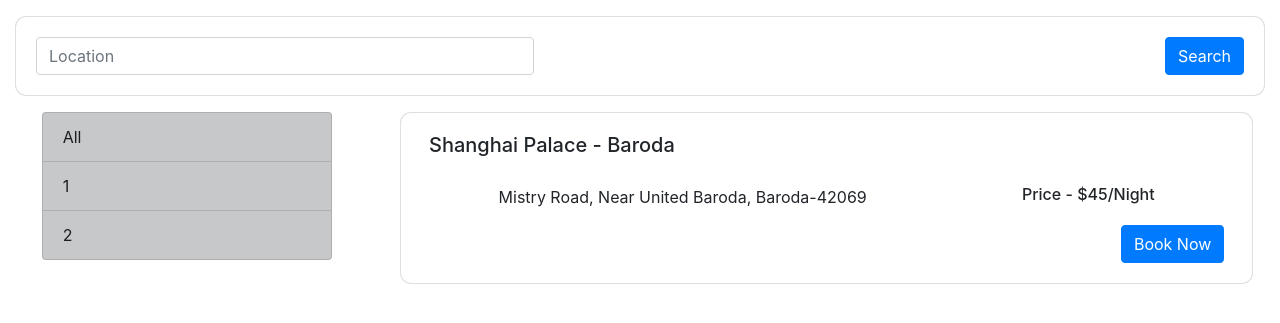
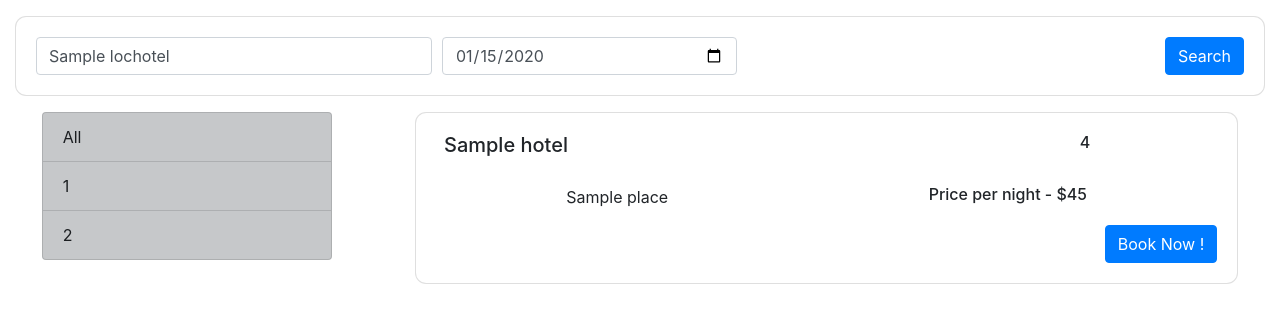
Before and after one commit to omi265/e_travel, a Django app: template store/templates/store/hotels.html in a window 1280 px wide. Shown: the part 56-379 px from the top of the page. Run offline with Django 3.2, Linux system fonts and the light colour scheme; data comes from the database, SQL or seed files in the repository; tables that the repository leaves empty hold one stand-in row (values such as "Sample post"); the template is opened without the code that fills it: values that come from a table or form of the project are taken from there, most other values are stand-ins (such as "Sample title", 1, 10 or a date in 2020); some libraries are stand-ins or nearby versions.

Commit message:
hotels view update

```diff
--- a/store/templates/store/hotels.html
+++ b/store/templates/store/hotels.html
@@ -4,10 +4,14 @@
 <div class="container-fluid mt-3">
     <div class="card text-center">
         <div class="card-body">
-            <form>
+            <form action="/store/hotels" method="POST">
+                {% csrf_token %}
                 <div class="form-row">
-                    <div class="col-lg-5">
-                        <input type="text" class="form-control" placeholder="Location">
+                    <div class="col-lg-4">
+                        <input type="text" name='place' class="form-control" value="{{lochotel}}" placeholder="Location">
+                    </div>
+                    <div class="col-lg-3">
+                        <input type="date" name='date' value="{{tdate}}" class="form-control">
                     </div>
                     <div class="col">
                         <input type="submit" value="Search" class="btn btn-primary float-right">
@@ -21,27 +25,75 @@
     <div class="row">
       <div class="col-lg-3 mx-auto">
         <div class="list-group">
-          <a href="/store/flights" class="list-group-item list-group-item-action list-group-item-dark">All</a>
-          <a href="/store/flights" class="list-group-item list-group-item-action list-group-item-dark">1</a>
-          <a href="/store/flights" class="list-group-item list-group-item-action list-group-item-dark">2</a>
+          <a href="/store/hotels" class="list-group-item list-group-item-action list-group-item-dark">All</a>
+          <a href="/store/hotels" class="list-group-item list-group-item-action list-group-item-dark">1</a>
+          <a href="/store/hotels" class="list-group-item list-group-item-action list-group-item-dark">2</a>
+          <!-- <form>
+            <div class="form-group">
+              <label for="formControlRange">Example Range input</label>
+              <input type="range" class="form-control-range" id="formControlRange">
+            </div>
+          </form> -->
         </div>
       </div>
       <div class="col-lg-8 mx-auto">
-        <div class="row">
+          {% for htls in hotels %}
+        <div class="row mx-auto mb-3">
             <div class="card w-100 text-center">
                 <div class="card-body">
                     <div class="row">
-                        <div class="col-10"><h5 class="card-title float-left ml-2">Shanghai Palace - Baroda</h5></div>
-
+                        <div class="col-8"><h5 class="card-title float-left ml-2">{{htls.name}}</h5></div>
+                        <div class="col"><h6 class="card-text mr-4">{{flt.stars}}</h6></div>
                     </div>
                     <div class="row mx-auto mt-3">
-                        <p class="card-text mx-auto">Mistry Road, Near United Baroda, Baroda-42069</p>
-                        <h6 class="card-text mx-auto">Price - $45/Night</h6>
+                        <p class="card-text mx-auto">{{flt.place}}</p>
+                        <h6 class="card-text mx-auto">Price per night - $45</h6>
                     </div>
-
-                    <input type="submit" value="Book Now" class="btn btn-primary float-right mr-2">
+                    <button type="button" class="btn btn-primary float-right" data-toggle="modal" data-target="#exampleModal">
+                        Book Now !
+                    </button>
                 </div>
             </div>
         </div>
+        {% endfor %}
       </div>
+    </div>
+    <!-- Modal -->
+    <div class="modal fade" id="exampleModal" tabindex="-1" aria-labelledby="exampleModalLabel" aria-hidden="true">
+        <!-- Vertically centered modal -->
+    <div class="modal-dialog modal-dialog-centered">
+        <div class="modal-content">
+            <div class="modal-header">
+            <h5 class="modal-title" id="exampleModalLabel">Book Now!</h5>
+            <button type="button" class="close" data-dismiss="modal" aria-label="Close">
+                <span aria-hidden="true">&times;</span>
+            </button>
+            </div>
+            <div class="modal-body">
+                <div class="m-2 p-2">
+                    <form action="/store/cart" method="post">
+                        {% csrf_token %}
+                        <div class="form-group">
+                          <label for="">Address</label>
+                          <input type="text" name="address" value="{{customer.address}}" class="form-control" aria-describedby="helpId">
+                          <small id="helpId" class="text-muted">Enter the address where the order is to be delivered</small>
+                        </div>
+                        <div class="form-group">
+                            <label for="">Phone</label>
+                            <input type="text" name="phone" value="{{customer.phone}}" class="form-control" aria-describedby="helpId">
+                            <small id="helpId" class="text-muted">Enter phone number</small>
+                        </div>
+                        <input type="submit" class="btn btn-outline-primary float-right">
+                    </form>
+                </div>
+            </div>
+            <div class="modal-footer">
+            </div>
+        </div>
+        </div>
+    </div>
+</div>
+<script src="https://code.jquery.com/jquery-3.5.1.slim.min.js" integrity="sha384-DfXdz2htPH0lsSSs5nCTpuj/zy4C+OGpamoFVy38MVBnE+IbbVYUew+OrCXaRkfj" crossorigin="anonymous"></script>
+
+
 {% endblock %}
--- a/store/views.py
+++ b/store/views.py
@@ -3,6 +3,8 @@ from django.http import HttpResponse
 from .models import Flights, Hotel
 from django.views import View
 from django.contrib.auth import authenticate, login, logout
+from .forms import Updateuserinfo
+from django.contrib.auth.models import User
 
 def index(request):
     return render(request, 'store/home.html')
```
Also changed, not shown: store/forms.py (added, +8 -0 lines).
